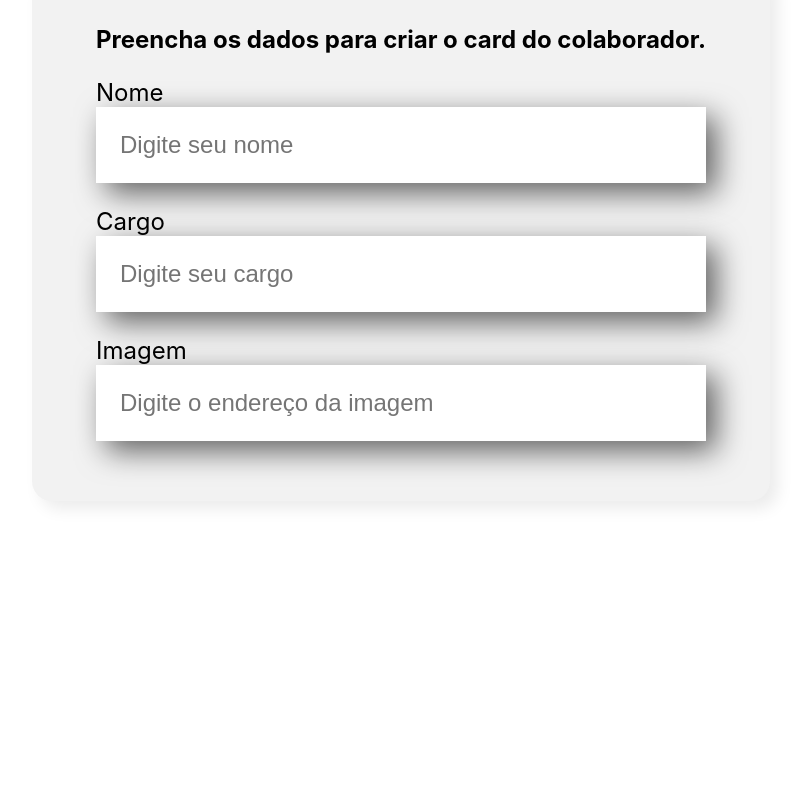
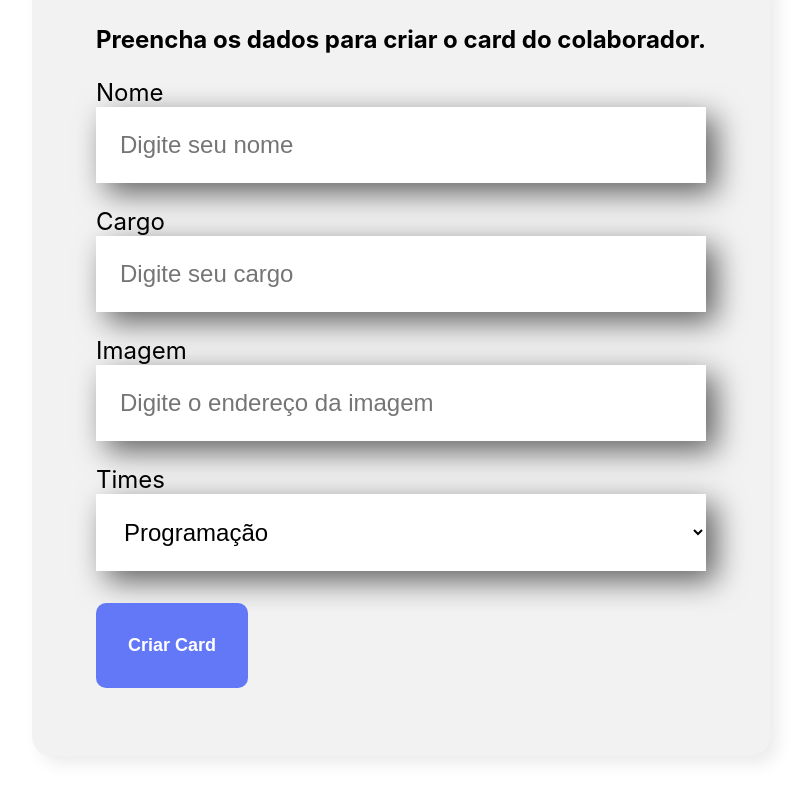
Before and after one commit to Evelinzz/organograma, a React (Create React App) app: page / in a window 1280 px wide. Shown: the part 609-1409 px from the top of the page, without its empty margins (239-1045 px from the left). Before the commit the page ends 1190 px from the top, so only its background shows below. Built offline with nearby package versions, Linux system fonts and the light colour scheme.

Commit message:
criando botão com data biding e  lista de cards

```diff
--- /dev/null
+++ b/src/componentes/Botão/Botao.css
@@ -0,0 +1,15 @@
+.botao{
+    background-color: #6278f7;
+    border-radius: 10px;
+    font-weight: 700;
+    font-size: 18px;
+    padding: 32px;
+    border:none;
+    cursor:pointer;
+    color:#FFF;
+    margin: 32px 0;
+}
+
+.botao:hover{
+    color: #95FFD4;
+}
--- /dev/null
+++ b/src/componentes/Botão/index.js
@@ -0,0 +1,11 @@
+import './Botao.css'
+
+const Botao = (props) => {
+    return (
+        <button className='botao'>
+            {props.children}
+        </button>
+    )
+}
+
+export default Botao
--- a/src/componentes/CampoTexto/index.js
+++ b/src/componentes/CampoTexto/index.js
@@ -1,6 +1,7 @@
 import './CampoTexto.css'
 
-function CampoTexto(props) {
+const CampoTexto = (props) => {
+
     return (
         <div className="campo-texto">
             <label>
--- a/src/componentes/Formulario/index.js
+++ b/src/componentes/Formulario/index.js
@@ -1,7 +1,21 @@
+import Botao from '../Botão';
 import CampoTexto from '../CampoTexto';
+import ListaSuspensa from '../ListaSuspensa';
 import './Formulario.css'
 
 const Formulario = () => {
+
+    const times = [
+        'Programação',
+        'Front-End',
+        'Data Science',
+        'Devops',
+        'UX e Design',
+        'Mobile',
+        'Inovação e Gestão'
+
+    ]
+
     return (
         <section className='formulario'>
             <form>
@@ -9,6 +23,10 @@
                 <CampoTexto label="Nome" placeholder="Digite seu nome" />
                 <CampoTexto label="Cargo" placeholder="Digite seu cargo" />
                 <CampoTexto label="Imagem" placeholder="Digite o endereço da imagem" />
+                <ListaSuspensa label="Times" itens = {times}/>
+                <Botao>
+                    Criar Card
+                </Botao>
             </form>
         </section>
     )
--- /dev/null
+++ b/src/componentes/ListaSuspensa/ListaSuspensa.css
@@ -0,0 +1,16 @@
+.lista-suspensa label {
+    display: block;
+    margin-botton: 8px;
+    font-size: 24px;
+
+}
+
+.lista-suspensa select {
+    background-color: #FFF;
+    box-shadow: 10px 10px 30px rgba(0,0,0 , 0.6);
+    width: 100%;
+    border: none;
+    font-size: 24px;
+    padding: 24px;
+    box-sizing: border-box;
+}
--- /dev/null
+++ b/src/componentes/ListaSuspensa/index.js
@@ -0,0 +1,19 @@
+import './ListaSuspensa.css'
+
+const ListaSuspensa = (props) => {
+    console.log(props.itens)
+
+    return (
+        <div className='lista-suspensa'>
+            <label>{props.label}</label>
+            <select>
+                {props.itens.map (item => <option key={item}> {item}</option>)}
+            </select>
+
+
+        </div>
+    )
+
+}
+
+export default ListaSuspensa
```
